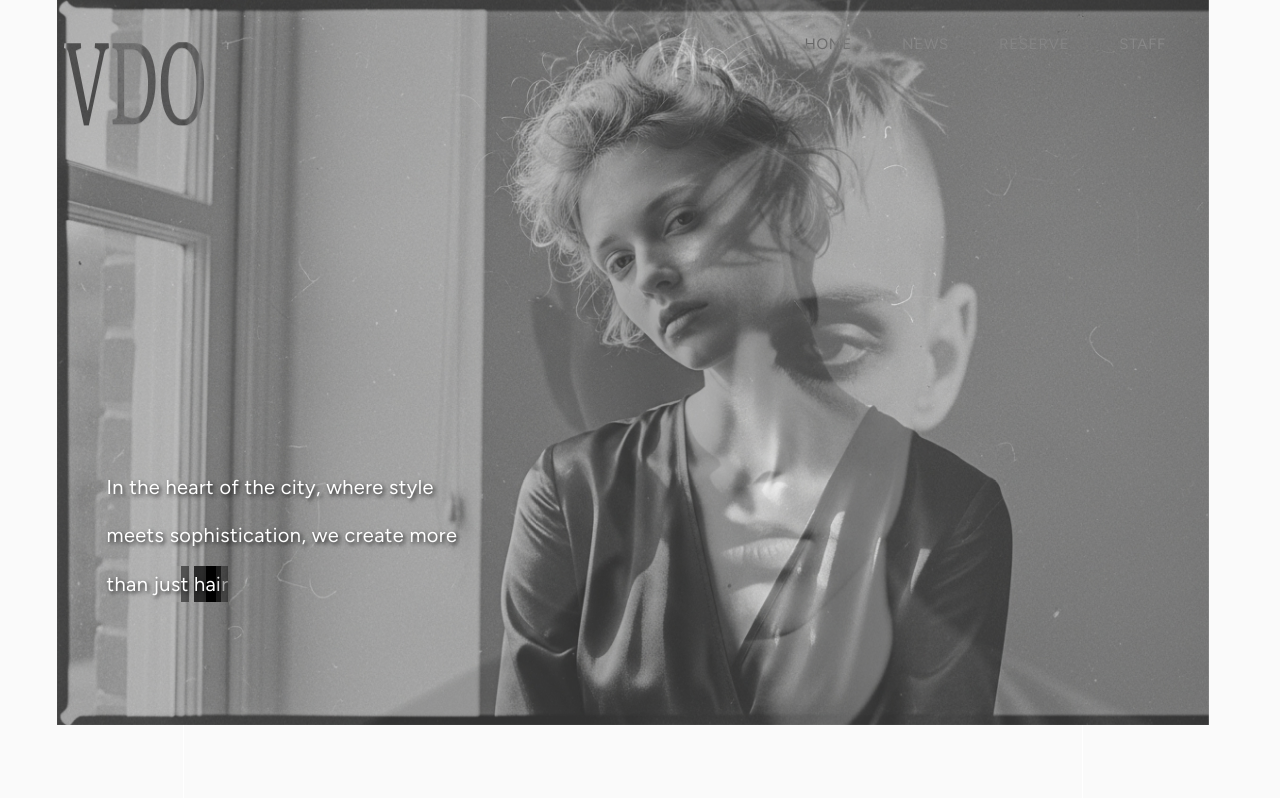
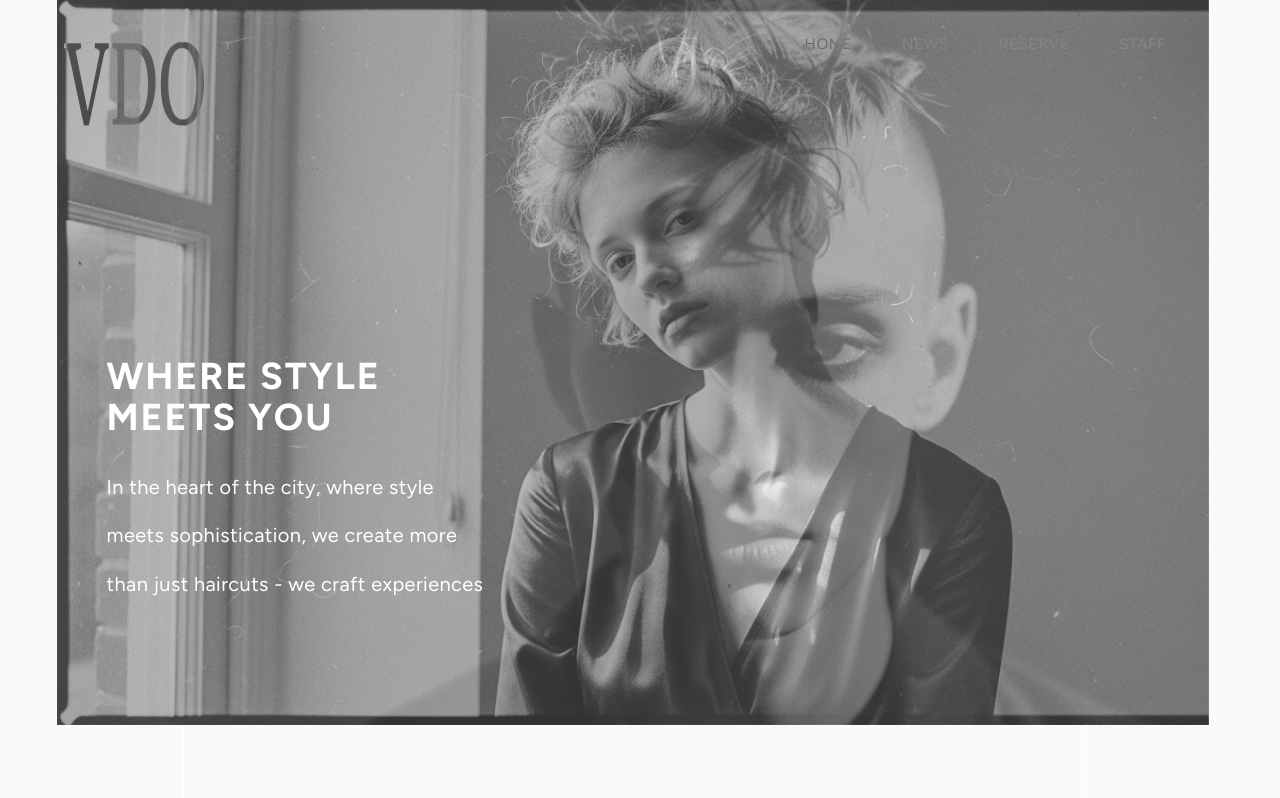
Before and after one commit to koma104/hairsalon-vdo-b, a Next.js app: page / in a window 1280 px wide. Shown: the top 798 px of the page. Built offline with nearby package versions, Linux system fonts and the light colour scheme; a web font is replaced by a local one.

Commit message:
feat: メインタイトルを追加

```diff
--- a/src/app/page.module.css
+++ b/src/app/page.module.css
@@ -98,16 +98,43 @@
 /* タイプライターアニメーション用のスタイル */
 .typewriter-text-container {
   position: absolute;
-  bottom: var(--spacing-xl);
+  bottom: var(--spacing-3xl);
   left: var(--spacing-lg);
   z-index: 10;
-  max-width: 400px;
   color: var(--color-white);
 
   @media (min-width: 768px) {
     bottom: var(--spacing-2xl);
     left: var(--spacing-xl);
-    max-width: 500px;
+  }
+}
+
+/* メインタイトル */
+.main-title {
+  margin-block-end: var(--spacing-md);
+  font-family: var(--font-figtree);
+  font-size: var(--font-3xl);
+  font-style: normal;
+  font-weight: var(--font-weight-bold);
+  line-height: 1.2;
+  color: var(--color-white);
+  text-transform: uppercase;
+  letter-spacing: 0.05em;
+
+  @media (min-width: 768px) {
+    font-size: var(--font-3xl);
+    line-height: 1.1;
+    margin-block-end: var(--spacing-md);
+  }
+}
+
+/* タイトル行 */
+.title-line {
+  overflow: hidden; /* 各行でオーバーフローを隠す */
+
+  span {
+    display: inline-block;
+    transform: translateY(100%); /* 初期状態で下に隠す */
   }
 }
 
@@ -116,10 +143,9 @@
   font-family: var(--font-figtree);
   font-size: var(--font-sm);
   font-weight: var(--font-weight-regular);
-  line-height: 1.6;
+  line-height: 1;
   margin-bottom: var(--spacing-xs);
   opacity: 1; /* 全体を表示 */
-  text-shadow: 2px 2px 4px rgba(0, 0, 0, 0.8);
   min-height: 1.2em; /* 空の状態でも高さを保持 */
 
   @media (min-width: 768px) {
--- a/src/app/page.tsx
+++ b/src/app/page.tsx
@@ -132,9 +132,15 @@ function HomeContent() {
   // 画像インデックスの変更を監視
   useEffect(() => {}, [currentImageIndex])
 
-  // タイプライターアニメーション用の文字分割とアニメーション
+  // タイトルとタイプライターアニメーション
   useEffect(() => {
     if (!typewriterContainerRef.current) return
+
+    // タイトル要素を取得
+    const titleElement = typewriterContainerRef.current.querySelector(
+      `.${styles['main-title']}`
+    ) as HTMLElement
+    const titleLines = titleElement?.querySelectorAll(`.${styles['title-line']}`)
 
     // テキスト要素を取得
     const textElements = typewriterContainerRef.current.querySelectorAll(
@@ -155,8 +161,27 @@ function HomeContent() {
       })
     })
 
+    // タイトルアニメーション（下からスライドイン）
+    setTimeout(() => {
+      if (titleLines) {
+        const allTitleSpans: Element[] = []
+        titleLines.forEach((line) => {
+          const spans = line.querySelectorAll('span')
+          allTitleSpans.push(...Array.from(spans))
+        })
+
+        if (allTitleSpans.length > 0) {
+          gsap.to(allTitleSpans, {
+            y: 0,
+            duration: 0.8,
+            ease: 'power3.out',
+          })
+        }
+      }
+    }, 500) // ページ読み込み後0.5秒で開始
+
     // 元サイトと同じアニメーション
-    const speed = 0.05 // より早い間隔で1文字ずつ表示
+    const speed = 0.03 // さらに早い間隔で1文字ずつ表示
 
     const animateLine = (lineIndex: number, charIndex: number = 0) => {
       if (lineIndex >= splitTexts.length) return
@@ -211,10 +236,10 @@ function HomeContent() {
       }, nextDelay)
     }
 
-    // アニメーション開始
+    // アニメーション開始（タイトルアニメーションの後にタイプライター開始）
     setTimeout(() => {
       animateLine(0, 0) // 最初の行から開始
-    }, 1000) // ページ読み込み後1秒で開始
+    }, 1200) // タイトルアニメーション完了後に開始
   }, []) // 初回のみ実行されるように変更
 
   // URLパラメータを監視してニュース詳細を表示（newsクエリパラメータのみ）
@@ -613,6 +638,14 @@ function HomeContent() {
               ))}
             </div>
             <div ref={typewriterContainerRef} className={styles['typewriter-text-container']}>
+              <h1 className={styles['main-title']}>
+                <div className={styles['title-line']}>
+                  <span>Where Style</span>
+                </div>
+                <div className={styles['title-line']}>
+                  <span>Meets You</span>
+                </div>
+              </h1>
               {typewriterText.map((text, index) => (
                 <p key={index} className={styles['typewriter-text']}>
                   {text}
```
